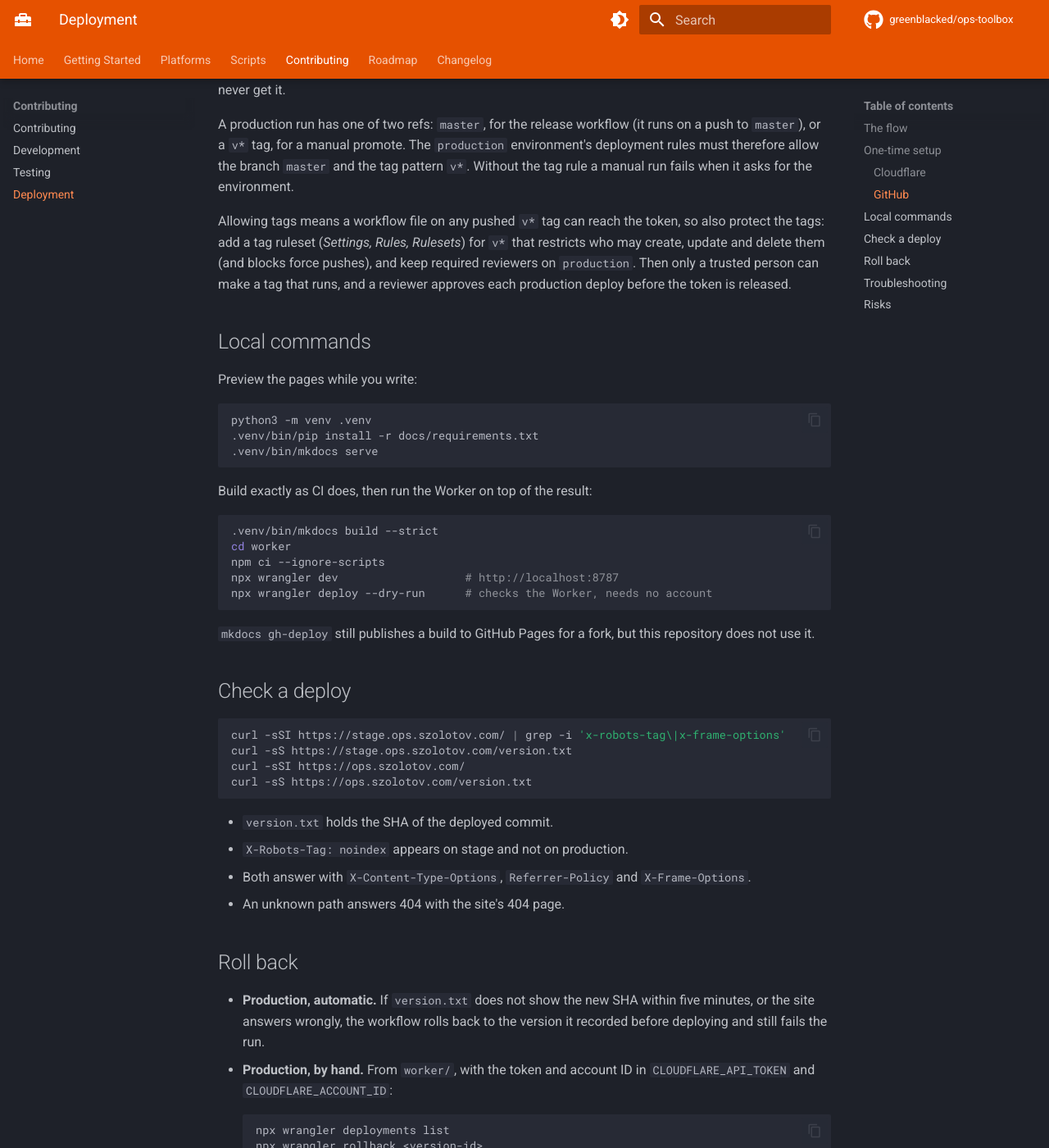
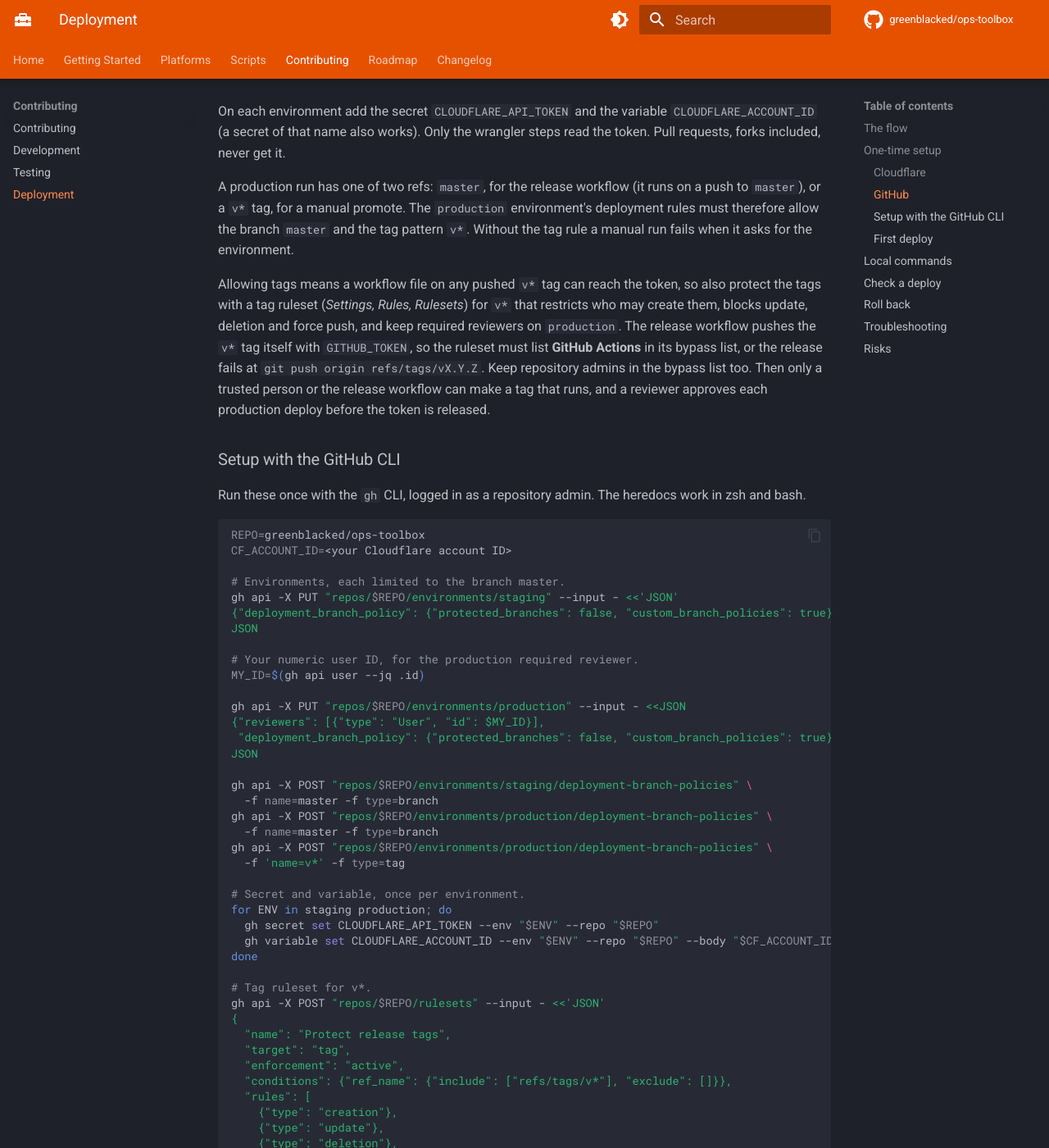
Before and after one commit to greenblacked/ops-toolbox, an MkDocs documentation site: the page built from docs/contributing/deployment.md, in a window 1280 px wide and 1400 px high, scrolled down 2617 px. Shown: the whole window at 82% size. Built offline with MkDocs 1.6.1 and Material for MkDocs 9.7.7, drawn with Linux system fonts in a browser that asks for light colours; comment, search, counter and statistics services are not loaded; some of the changed text lies outside the part shown.

Commit message:
docs(site): exact token scope and a tag ruleset releases can pass

````diff
--- a/docs/contributing/deployment.md
+++ b/docs/contributing/deployment.md
@@ -82,12 +82,16 @@
 ### Cloudflare
 
 1. Add the `szolotov.com` zone to the Cloudflare account.
-2. Create an API token for the deploy. It needs to edit Workers scripts on the
-   account and to manage Workers routes, DNS records and zone settings on the
-   `szolotov.com` zone, because deploying a Custom Domain creates DNS records
-   and certificates. Verify the exact permission names against the Cloudflare
-   documentation for Workers Custom Domains and Worker Previews before you
-   create the token; they have been renamed before.
+2. Create the deploy token: an **Account API token** from the "Edit
+   Cloudflare Workers" template, scoped to this one account only. Add
+   **Zone > Workers Routes > Write** on `szolotov.com`, because the deploy
+   manages the Custom Domain. The first deploy creates the Worker, which needs
+   account-level Workers edit (the template gives it). Custom Domains cannot
+   be limited to one Worker, so this token can edit any Worker in the account.
+   Make sure no CNAME record already exists at `ops.szolotov.com`; a Custom
+   Domain cannot be created on a hostname that has one. Permission names
+   change, so verify them against
+   <https://developers.cloudflare.com/workers/authorization/workers/>.
 3. Note the account ID.
 
 The first production deploy creates the `ops.szolotov.com` Custom Domain and
@@ -115,11 +119,90 @@
 it asks for the environment.
 
 Allowing tags means a workflow file on any pushed `v*` tag can reach the token,
-so also protect the tags: add a tag ruleset (*Settings, Rules, Rulesets*) for
-`v*` that restricts who may create, update and delete them (and blocks force
-pushes), and keep required reviewers on `production`. Then only a trusted
-person can make a tag that runs, and a reviewer approves each production deploy
-before the token is released.
+so also protect the tags with a tag ruleset (*Settings, Rules, Rulesets*) for
+`v*` that restricts who may create them, blocks update, deletion and force
+push, and keep required reviewers on `production`. The release workflow pushes
+the `v*` tag itself with `GITHUB_TOKEN`, so the ruleset must list **GitHub
+Actions** in its bypass list, or the release fails at
+`git push origin refs/tags/vX.Y.Z`. Keep repository admins in the bypass list
+too. Then only a trusted person or the release workflow can make a tag that
+runs, and a reviewer approves each production deploy before the token is
+released.
+
+### Setup with the GitHub CLI
+
+Run these once with the `gh` CLI, logged in as a repository admin. The
+heredocs work in zsh and bash.
+
+```sh
+REPO=greenblacked/ops-toolbox
+CF_ACCOUNT_ID=<your Cloudflare account ID>
+
+# Environments, each limited to the branch master.
+gh api -X PUT "repos/$REPO/environments/staging" --input - <<'JSON'
+{"deployment_branch_policy": {"protected_branches": false, "custom_branch_policies": true}}
+JSON
+
+# Your numeric user ID, for the production required reviewer.
+MY_ID=$(gh api user --jq .id)
+
+gh api -X PUT "repos/$REPO/environments/production" --input - <<JSON
+{"reviewers": [{"type": "User", "id": $MY_ID}],
+ "deployment_branch_policy": {"protected_branches": false, "custom_branch_policies": true}}
+JSON
+
+gh api -X POST "repos/$REPO/environments/staging/deployment-branch-policies" \
+  -f name=master -f type=branch
+gh api -X POST "repos/$REPO/environments/production/deployment-branch-policies" \
+  -f name=master -f type=branch
+gh api -X POST "repos/$REPO/environments/production/deployment-branch-policies" \
+  -f 'name=v*' -f type=tag
+
+# Secret and variable, once per environment.
+for ENV in staging production; do
+  gh secret set CLOUDFLARE_API_TOKEN --env "$ENV" --repo "$REPO"
+  gh variable set CLOUDFLARE_ACCOUNT_ID --env "$ENV" --repo "$REPO" --body "$CF_ACCOUNT_ID"
+done
+
+# Tag ruleset for v*.
+gh api -X POST "repos/$REPO/rulesets" --input - <<'JSON'
+{
+  "name": "Protect release tags",
+  "target": "tag",
+  "enforcement": "active",
+  "conditions": {"ref_name": {"include": ["refs/tags/v*"], "exclude": []}},
+  "rules": [
+    {"type": "creation"},
+    {"type": "update"},
+    {"type": "deletion"},
+    {"type": "non_fast_forward"}
+  ],
+  "bypass_actors": [
+    {"actor_type": "RepositoryRole", "actor_id": 5, "bypass_mode": "always"},
+    {"actor_type": "Integration", "actor_id": 15368, "bypass_mode": "always"}
+  ]
+}
+JSON
+```
+
+`gh api user --jq .id` prints the numeric ID that the `reviewers` entry needs.
+`gh secret set` asks for the token value on stdin; paste it there rather
+than putting it on the command line.
+
+The two numeric bypass IDs (`5` for the repository admin role, `15368` for
+GitHub Actions) are the values GitHub documents, but verify them with
+`gh api repos/greenblacked/ops-toolbox/rulesets` after creating the ruleset, or
+pick the bypass actors in the UI instead.
+
+### First deploy
+
+1. Merge to `master`. Stage will not answer until production has deployed once,
+   because the preview wildcard and certificate come from that deploy.
+2. Cut the first release: `gh workflow run release.yml -f version=0.1.0`.
+3. Merge the release PR it opens.
+4. Approve the `production` deployment when GitHub asks.
+5. Check <https://ops.szolotov.com/version.txt>, then
+   <https://stage.ops.szolotov.com> after the next push to `master`.
 
 ## Local commands
 
@@ -199,7 +282,7 @@
 
 - The Cloudflare token can change the zone's DNS. Keep it in the two
   environments only, restrict `production` to `master`, `v*` tags (protected by a tag ruleset) and required reviewers, and give it
-  no more permissions than the list above.
+  no more permissions than the scope in the Cloudflare step.
 - The production deploy runs inside the release run, which holds the `release`
   concurrency group. A production approval left pending keeps that group, and
   GitHub keeps only one pending run per group, so a later `CHANGELOG.md` push
````
Also changed, not shown: CONTRIBUTING.md (+5 -2 lines).
